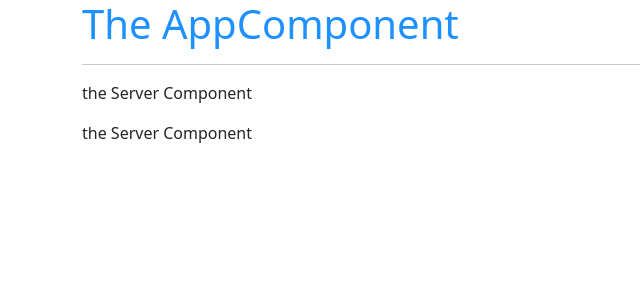
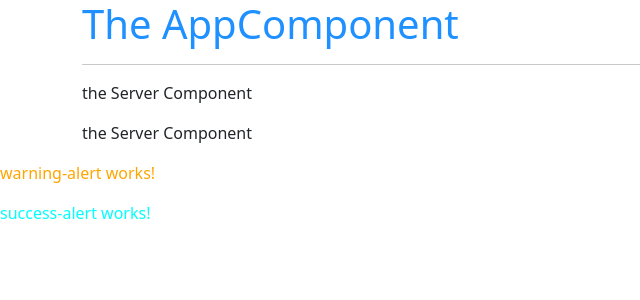
Before and after one commit to Khangithub/shop-saleman, an Angular app: page / in a window 1280 px wide. Shown: the top 300 px of the page, without its empty margins (0-640 px from the left). Built offline with nearby package versions, Linux system fonts and the light colour scheme.

Commit message:
assignment 1

```diff
--- a/src/app/app.component.html
+++ b/src/app/app.component.html
@@ -7,3 +7,5 @@
     </div>
   </div>
 </div>
+<app-warning-alert></app-warning-alert>
+<app-success-alert></app-success-alert>
--- a/src/app/app.module.ts
+++ b/src/app/app.module.ts
@@ -4,12 +4,16 @@
 import { FormsModule } from '@angular/forms';
 import { AppComponent } from './app.component';
 import { ServersComponent } from './servers/servers.component';
+import { SuccessAlertComponent } from './success-alert/success-alert.component';
+import { WarningAlertComponent } from './warning-alert/warning-alert.component';
 
 @NgModule({
   declarations: [
     AppComponent,
     ServerComponent,
-    ServersComponent
+    ServersComponent,
+    SuccessAlertComponent,
+    WarningAlertComponent
   ],
   imports: [
     BrowserModule,
--- /dev/null
+++ b/src/app/success-alert/success-alert.component.css
@@ -0,0 +1,3 @@
+p {
+    color: aqua;
+}
--- /dev/null
+++ b/src/app/success-alert/success-alert.component.html
@@ -0,0 +1 @@
+<p>success-alert works!</p>
--- /dev/null
+++ b/src/app/success-alert/success-alert.component.ts
@@ -0,0 +1,15 @@
+import { Component, OnInit } from '@angular/core';
+
+@Component({
+  selector: 'app-success-alert',
+  templateUrl: './success-alert.component.html',
+  styleUrls: ['./success-alert.component.css']
+})
+export class SuccessAlertComponent implements OnInit {
+
+  constructor() { }
+
+  ngOnInit(): void {
+  }
+
+}
--- /dev/null
+++ b/src/app/warning-alert/warning-alert.component.html
@@ -0,0 +1 @@
+<p>warning-alert works!</p>
--- /dev/null
+++ b/src/app/warning-alert/warning-alert.component.ts
@@ -0,0 +1,19 @@
+import { Component, OnInit } from '@angular/core';
+
+@Component({
+  selector: 'app-warning-alert',
+  templateUrl: './warning-alert.component.html',
+  // styleUrls: ['./warning-alert.component.css']
+  styles: [
+    `
+      p {
+        color: orange;
+      }
+    `,
+  ],
+})
+export class WarningAlertComponent implements OnInit {
+  constructor() {}
+
+  ngOnInit(): void {}
+}
```
Also changed, not shown: src/app/warning-alert/warning-alert.component.css (added), 2 other files (tests, documents, lock files or other folders).
